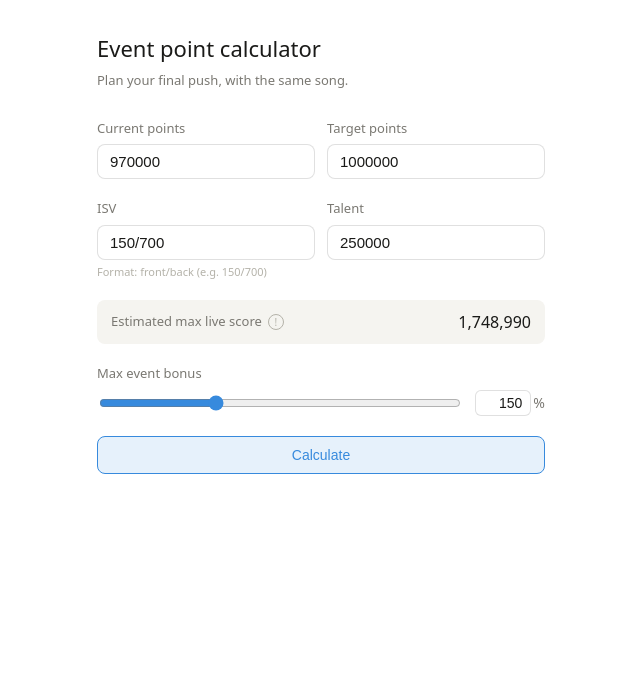
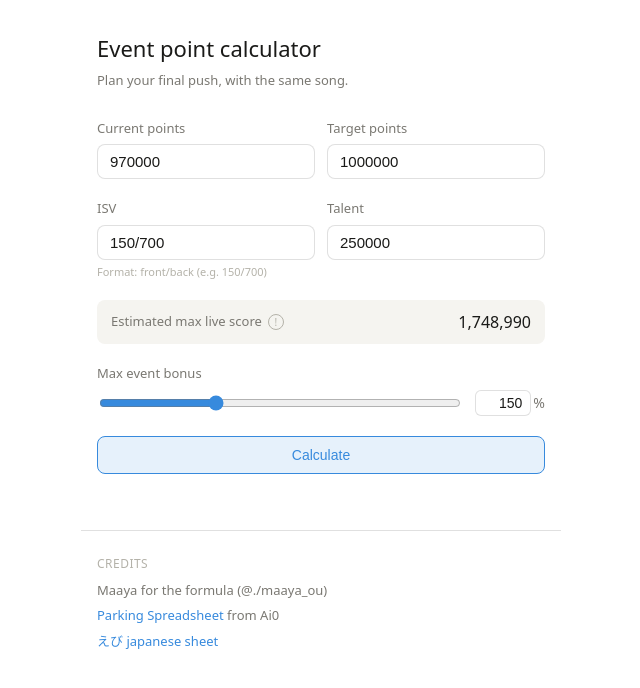
Before and after one commit to Makylone/Park.ing, a React (Vite) app: page / in a window 1280 px wide. Shown: the top 688 px of the page, without its empty margins (319-959 px from the left). Built offline with nearby package versions, Linux system fonts and the light colour scheme.

Commit message:
add a footer for the credits

```diff
--- a/src/App.tsx
+++ b/src/App.tsx
@@ -1,10 +1,12 @@
 import UserEntry from "./components/UserEntry/index.tsx";
+import Footer from "./components/Footer/index.tsx";
 
 export default function App() {
   return (
     <>
       <div>
         <UserEntry />
+        <Footer />
       </div>
     </>
   );
--- /dev/null
+++ b/src/components/Footer/index.css
@@ -0,0 +1,34 @@
+.footer {
+    max-width: 480px;
+    margin: 0 auto;
+    padding: 1.5rem 1rem 2rem;
+    border-top: 0.5px solid var(--color-border, rgba(0, 0, 0, 0.12));
+}
+
+.footer__label {
+    font-size: 0.75rem;
+    color: var(--color-text-hint, #b4b2a9);
+    margin: 0 0 8px;
+    text-transform: uppercase;
+    letter-spacing: 0.04em;
+}
+
+.footer__list {
+    list-style: none;
+    margin: 0;
+    padding: 0;
+    display: grid;
+    gap: 6px;
+    font-size: 0.8125rem;
+    line-height: 1.5;
+    color: var(--color-text-muted, #7a7872);
+}
+
+.footer__list a {
+    color: var(--color-accent, #378add);
+    text-decoration: none;
+}
+
+.footer__list a:hover {
+    text-decoration: underline;
+}
--- /dev/null
+++ b/src/components/Footer/index.tsx
@@ -0,0 +1,31 @@
+import "./index.css";
+
+export default function Footer() {
+  return (
+    <footer className="footer">
+      <p className="footer__label">Credits</p>
+      <ul className="footer__list">
+        <li>Maaya for the formula (@./maaya_ou)</li>
+        <li>
+          <a
+            href="https://docs.google.com/spreadsheets/d/19KDNlfzjaOvS96kKe87xAfp2Rn5BHHpjVuVC9JqWbug"
+            target="_blank"
+            rel="noopener noreferrer"
+          >
+            Parking Spreadsheet
+          </a>{" "}
+          from Ai0
+        </li>
+        <li>
+          <a
+            href="https://docs.google.com/spreadsheets/d/1om--O7_NqvvQ6TDg1jrsjKMVBR_s1j1o"
+            target="_blank"
+            rel="noopener noreferrer"
+          >
+            えび japanese sheet
+          </a>
+        </li>
+      </ul>
+    </footer>
+  );
+}
```
Also changed, not shown: 1 other file (tests, documents, lock files or other folders).
